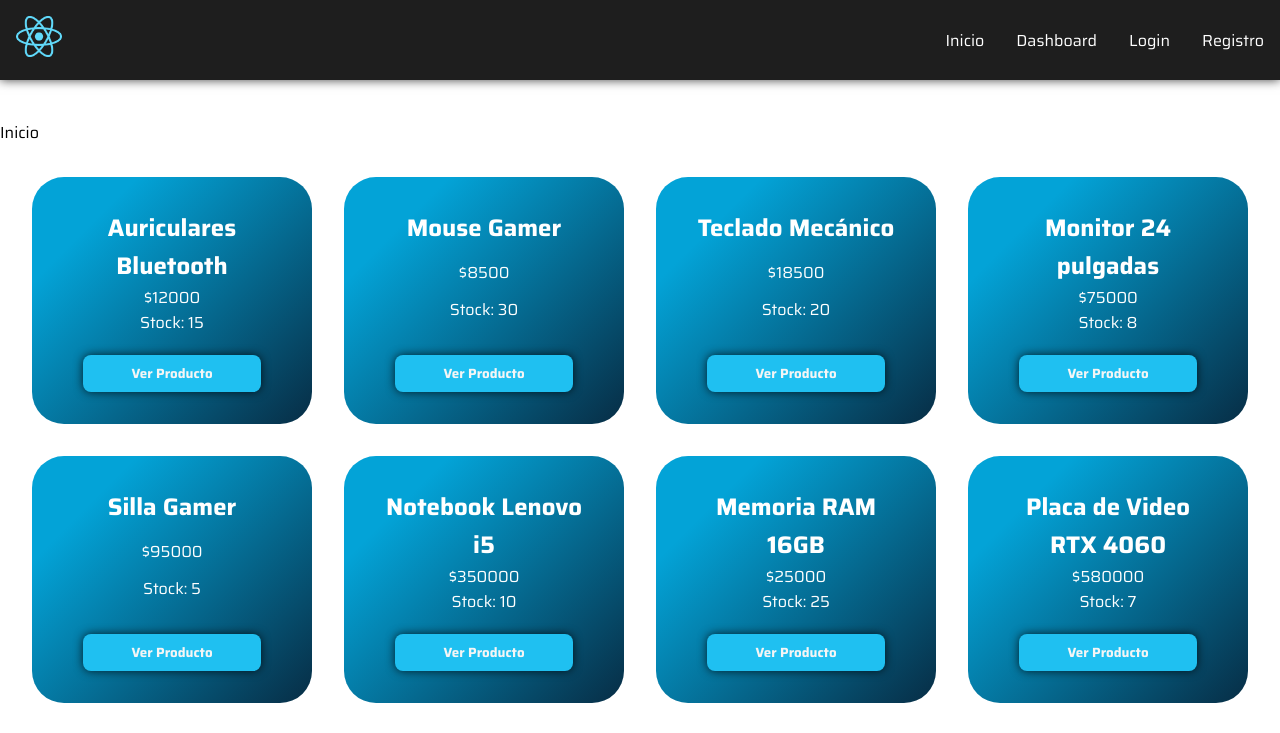
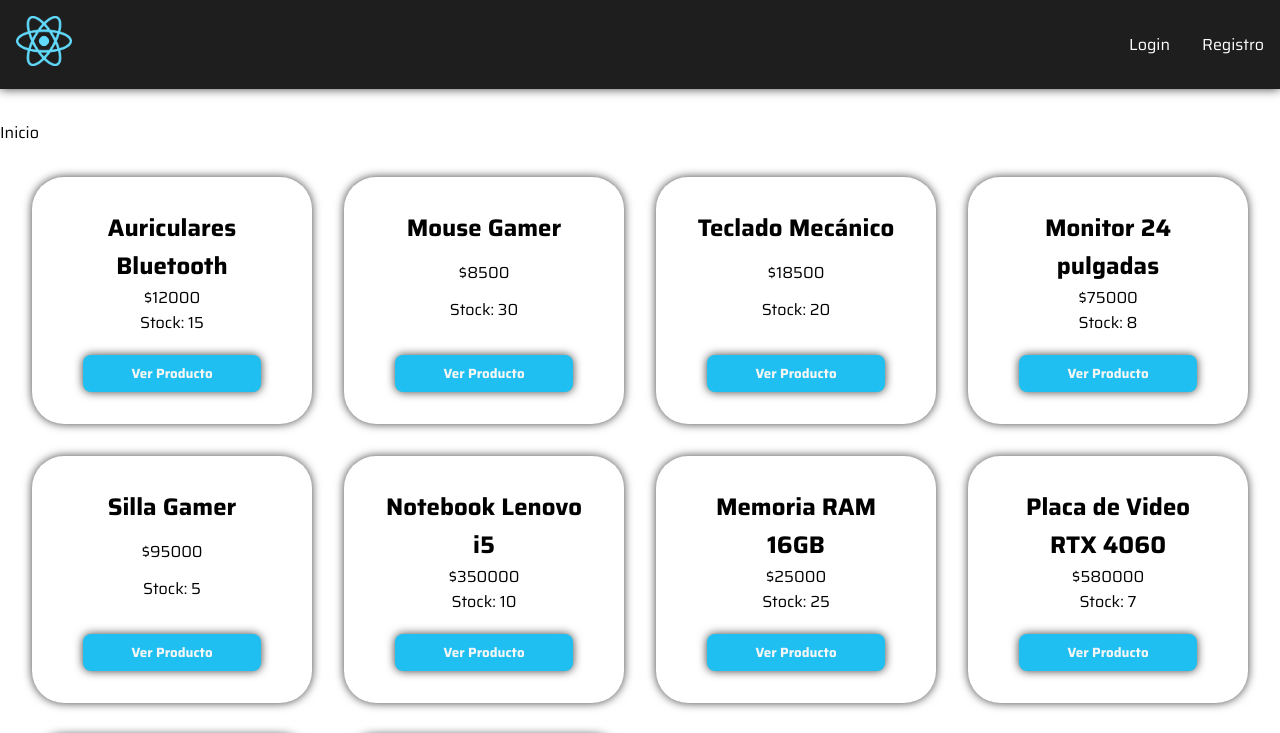
Before and after one commit to benja-amb1/final-proyect-frontend, a React (Vite) app: page / in a window 1280 px wide. Shown: the top 733 px of the page. Built offline with nearby package versions, Linux system fonts and the light colour scheme.

Commit message:
add: simulacion de user en header

```diff
--- a/src/components/Header.jsx
+++ b/src/components/Header.jsx
@@ -6,6 +6,7 @@ import ReactLogo from '../assets/images/react-icon.webp'
 const Header = () => {
 
   const [openHamb, setOpenHamb] = useState(false);
+  const [user, setUser] = useState(false);
 
   const toggleMenu = () => {
     setOpenHamb(valor => !valor)
@@ -25,18 +26,29 @@ const Header = () => {
       <button onClick={toggleMenu} className='menuHamb'>{openHamb ? '✖' : '☰'}</button>
       <nav className={openHamb ? 'closed' : ''}>
         <ul >
+          {user && (
+            <>
               <li>
                 <Link to='/'>Inicio</Link>
               </li>
               <li>
                 <Link to='/dashboard'>Dashboard</Link>
               </li>
+              <button>Cerrar sesión</button>
+            </>
+          )}
+
+          {!user && (
+            <>
               <li>
                 <Link to='/login'>Login</Link>
               </li>
               <li>
                 <Link to='/registro'>Registro</Link>
               </li>
+            </>
+          )}
+
         </ul>
       </nav>
     </header>
--- a/src/index.css
+++ b/src/index.css
@@ -45,6 +45,7 @@ header {
   display: flex;
   justify-content: center;
   align-items: center;
+  z-index: 1000;
 }
 
 
@@ -152,12 +153,18 @@ header nav ul li a:hover {
   flex-direction: column;
   justify-content: space-between;
   align-items: center;
-  background: linear-gradient(315deg, #072d45 0%, #03a3d7 80%);
+
   padding: 2rem;
   text-align: center;
   border-radius: 2rem;
   height: 100%;
-  color: white;
+  color: rgb(0, 0, 0);
+  box-shadow: 0px 0px 10px 0px rgba(0, 0, 0, 0.75);
+  transition: transform 300ms;
+}
+
+.producto:hover {
+  transform: scale(1.05);
 }
 
 /* FOOTER */
```
Lines whose indentation alone changed are shown as unchanged.
